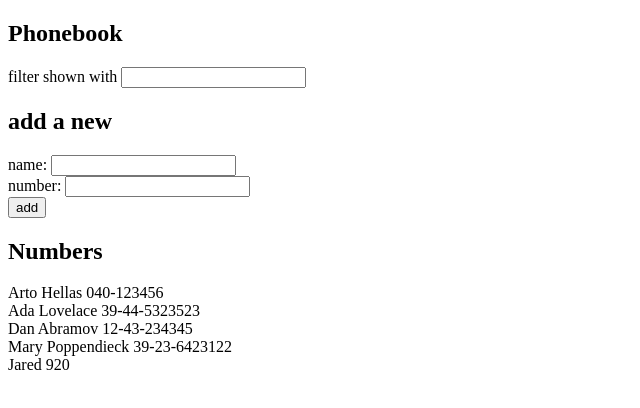
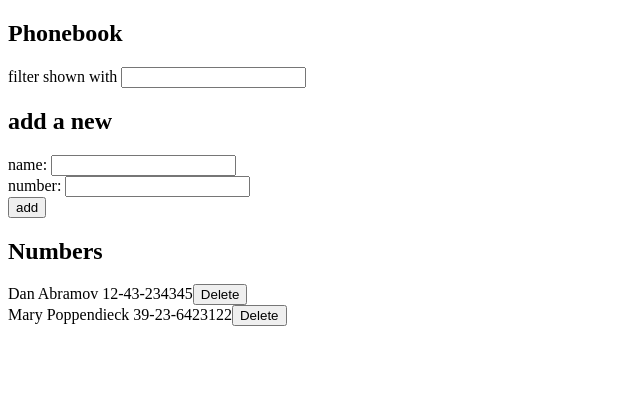
Before and after one commit to JaredKlopstein/Full-Stack-Open, a React (Vite) app in the folder part2/phonebook/: page / in a window 1280 px wide. Shown: the top 408 px of the page, without its empty margins (0-640 px from the left). Built offline with nearby package versions, Linux system fonts and the light colour scheme; data requests are answered from the project's data file.

Commit message:
completed 2.13 & 2.14

```diff
--- a/part2/phonebook/db.json
+++ b/part2/phonebook/db.json
@@ -1,15 +1,5 @@
 {
   "persons": [
-    {
-      "name": "Arto Hellas",
-      "number": "040-123456",
-      "id": "1"
-    },
-    {
-      "name": "Ada Lovelace",
-      "number": "39-44-5323523",
-      "id": "2"
-    },
     {
       "name": "Dan Abramov",
       "number": "12-43-234345",
@@ -19,11 +9,6 @@
       "name": "Mary Poppendieck",
       "number": "39-23-6423122",
       "id": "4"
-    },
-    {
-      "name": "Jared",
-      "number": "920",
-      "id": "aVtqpO-"
     }
   ]
 }
--- a/part2/phonebook/src/App.jsx
+++ b/part2/phonebook/src/App.jsx
@@ -37,6 +37,20 @@ const App = () => {
     })
   };
 
+  const deletePerson = (id) => {
+    const person = persons.find((p) => p.id === id);
+    if (person && window.confirm(`Delete ${person.name}?`)) {
+      personService
+      .deletePerson(id)
+      .then(() => {
+        setPersons(persons.filter((p) => p.id !== id));
+      })
+      .catch((error) => {
+        console.error("Error deleting person:", error);
+      });
+    }
+  };
+
   const handlePersonChange = (event) => {
     setNewName(event.target.value);
   };
@@ -68,7 +82,7 @@ const App = () => {
         handleNumberChange={handleNumberChange}
       />
       <h2>Numbers</h2>
-      <Persons personsToShow={personsToShow} />
+      <Persons personsToShow={personsToShow} deletePerson={deletePerson}/>
     </div>
   );
 };
--- a/part2/phonebook/src/components/Persons.jsx
+++ b/part2/phonebook/src/components/Persons.jsx
@@ -1,11 +1,14 @@
 import React from 'react';
 
-const Persons = ({ personsToShow }) => {
+const Persons = ({ personsToShow, deletePerson }) => {
     return (
         <div>
             {personsToShow.map((person) =>
-        <div key={person.name}>{person.name} {person.number}</div>
-      )}
+        <div key={person.name}>{person.name} {person.number}
+        <button onClick={() => deletePerson(person.id)}>Delete</button>
+        </div>
+    )}
+
         </div>
     );
 };
--- a/part2/phonebook/src/services/persons.js
+++ b/part2/phonebook/src/services/persons.js
@@ -11,9 +11,9 @@ const create = newObject => {
   return request.then(response => response.data)
 }
 
-const update = (id, newObject) => {
-  const request = axios.put(`${baseUrl}/${id}`, newObject)
+const deletePerson = (id) => {
+  const request = axios.delete(`${baseUrl}/${id}`)
   return request.then(response => response.data)
 }
 
-export default { getAll, create, update }
+export default { getAll, create, deletePerson }
```
